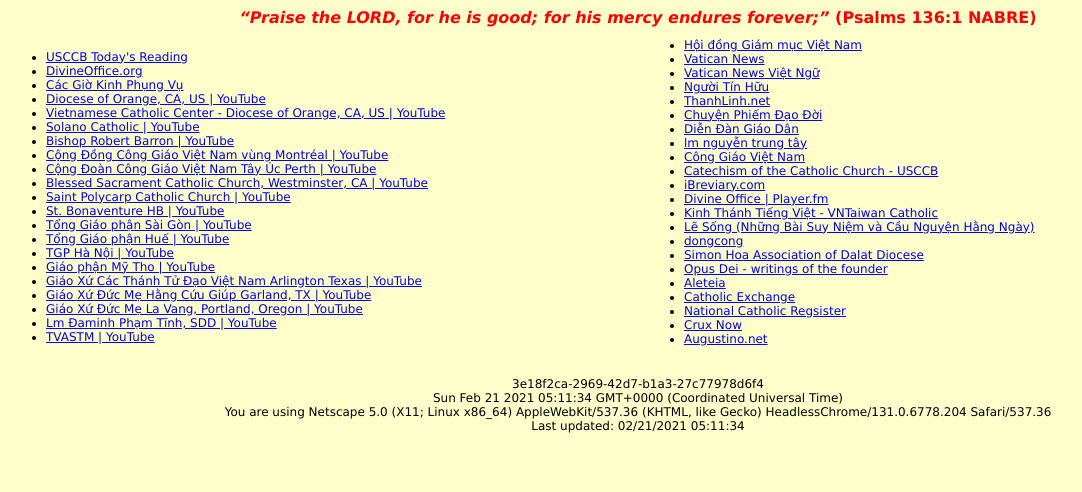
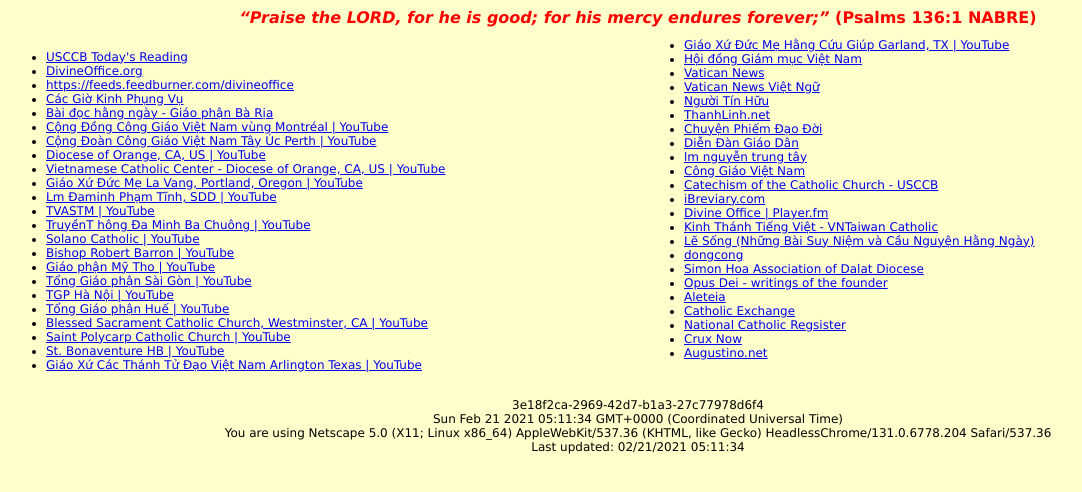
Before and after one commit to vietdeveloper/vietdeveloper.github.io, a plain HTML site: page cg.html in a window 1280 px wide. Shown: the whole page, without its empty margins (2-1084 px from the left). Drawn offline with Linux system fonts and the light colour scheme.

Commit message:
2021-02-20

```diff
--- a/cg.html
+++ b/cg.html
@@ -44,26 +44,29 @@
     <article>
         <ul>
             <li><a href="http://www.usccb.org/bible/readings/index.cfm" target="_blank">USCCB Today's Reading</a></li>
-            <li><a href="http://divineoffice.org" target="_blank">DivineOffice.org</a></li>
+            <li><a href="https://divineoffice.org/" target="_blank">DivineOffice.org</a></li>
+            <li><a href="https://feeds.feedburner.com/divineoffice" target="_blank">https://feeds.feedburner.com/divineoffice</a></li>
             <li><a href="https://ktcgkpv.org/readings/prayer" target="_blank">Các Giờ Kinh Phụng Vụ</a></li>
-            <li><a href="https://www.youtube.com/user/DioceseOrange" target="_blank">Diocese of Orange, CA, US | YouTube</a></li>
-            <li><a href="https://www.youtube.com/VietCatholicCenter" target="_blank">Vietnamese Catholic Center - Diocese of Orange, CA, US | YouTube</a></li>
+            <li><a href="https://www.giaophanbaria.org/category/thanh-kinh-giao-ly/bai-doc-hang-ngay" target="_blank">Bài đọc hằng ngày - Giáo phận Bà Rịa</a></li>
+            <li><a href="https://www.youtube.com/c/conggiaomontreal/videos" target="_blank">Cộng Đồng Công Giáo Việt Nam vùng Montréal | YouTube</a></li>
+            <li><a href="https://www.youtube.com/c/VietCathPerth/videos" target="_blank">Cộng Đoàn Công Giáo Việt Nam Tây Úc Perth | YouTube</a></li>
+            <li><a href="https://www.youtube.com/user/DioceseOrange/videos" target="_blank">Diocese of Orange, CA, US | YouTube</a></li>
+            <li><a href="https://www.youtube.com/c/VietCatholicCenter/videos" target="_blank">Vietnamese Catholic Center - Diocese of Orange, CA, US | YouTube</a></li>
+            <li><a href="https://www.youtube.com/c/OurLadyOfLavangParishOregon/videos" target="_blank">Giáo Xứ Đức Mẹ La Vang, Portland, Oregon | YouTube</a></li>
+            <li><a href="https://www.youtube.com/user/ANSGAR1965TX/" target="_blank">Lm Đaminh Phạm Tĩnh, SDD | YouTube</a></li>
+            <li><a href="https://www.youtube.com/c/tvastm/videos" target="_blank">TVASTM | YouTube</a></li>
+            <li><a href="https://www.youtube.com/c/Truy%E1%BB%81nTh%C3%B4ng%C4%90aMinhBaChu%C3%B4ng/videos" target="_blank">TruyềnT hông Đa Minh Ba Chuông | YouTube</a></li>
             <li><a href="https://www.youtube.com/c/solanocatholic" target="_blank">Solano Catholic | YouTube</a></li>
-            <li><a href="https://www.youtube.com/user/wordonfirevideo" target="_blank">Bishop Robert Barron | YouTube</a></li>
-            <li><a href="https://www.youtube.com/conggiaomontreal" target="_blank">Cộng Đồng Công Giáo Việt Nam vùng Montréal | YouTube</a></li>
-            <li><a href="https://www.youtube.com/channel/UCTFtGyo2eoAe83K6pxBsxNg" target="_blank">Cộng Đoàn Công Giáo Việt Nam Tây Úc Perth | YouTube</a></li>
+            <li><a href="https://www.youtube.com/user/wordonfirevideo/videos" target="_blank">Bishop Robert Barron | YouTube</a></li>
+            <li><a href="https://www.youtube.com/c/giaophanmytho1/videos" target="_blank">Giáo phận Mỹ Tho | YouTube</a></li>
+            <li><a href="https://www.youtube.com/c/tonggiaophansaigonmedia/videos" target="_blank">Tổng Giáo phận Sài Gòn | YouTube</a></li>
+            <li><a href="https://www.youtube.com/c/TGPH%C3%A0N%E1%BB%99i1/videos" target="_blank">TGP Hà Nội | YouTube</a></li>
+            <li><a href="https://www.youtube.com/channel/UCiJoqMrcjTopRd8daAV634Q/videos" target="_blank">Tổng Giáo phận Huế | YouTube</a></li>
             <li><a href="https://www.youtube.com/channel/UCBvIB9QEQSif1A30cNZNhcg" target="_blank">Blessed Sacrament Catholic Church, Westminster, CA | YouTube</a></li>
             <li><a href="https://www.youtube.com/channel/UCPTXlfBGORRKq7FfGTlGnzA" target="_blank">Saint Polycarp Catholic Church | YouTube</a></li>
             <li><a href="https://www.youtube.com/channel/UC8nWBM_qeIoMf6Q9jg5117w" target="_blank">St. Bonaventure HB | YouTube</a></li>
-            <li><a href="https://www.youtube.com/user/tonggiaophansaigon" target="_blank">Tổng Giáo phận Sài Gòn | YouTube</a></li>
-            <li><a href="https://www.youtube.com/channel/UCiJoqMrcjTopRd8daAV634Q" target="_blank">Tổng Giáo phận Huế | YouTube</a></li>
-            <li><a href="https://www.youtube.com/channel/UCGyTVQ6ufNhSkeh7YKaaRpA" target="_blank">TGP Hà Nội | YouTube</a></li>
-            <li><a href="https://www.youtube.com/user/giaophanmytho1" target="_blank">Giáo phận Mỹ Tho | YouTube</a></li>
             <li><a href="https://www.youtube.com/c/GXCTTDVN/" target="_blank">Giáo Xứ Các Thánh Tử Đạo Việt Nam Arlington Texas | YouTube</a></li>
             <li><a href="https://www.youtube.com/channel/UCEFycqnOif0TEgSFKiuBvYA/" target="_blank">Giáo Xứ Đức Mẹ Hằng Cứu Giúp Garland, TX | YouTube</a></li>
-            <li><a href="https://www.youtube.com/c/OurLadyOfLavangParishOregon/" target="_blank">Giáo Xứ Đức Mẹ La Vang, Portland, Oregon | YouTube</a></li>
-            <li><a href="https://www.youtube.com/user/ANSGAR1965TX/" target="_blank">Lm Đaminh Phạm Tĩnh, SDD | YouTube</a></li>
-            <li><a href="https://www.youtube.com/tvastm/" target="_blank">TVASTM | YouTube</a></li>
             <li><a href="https://hdgmvietnam.com/" target="_blank">Hội đồng Giám mục Việt Nam</a></li>
             <li><a href="https://www.vaticannews.va/en.html" target="_blank">Vatican News</a></li>
             <li><a href="https://www.vaticannews.va/vi.html" target="_blank">Vatican News Việt Ngữ</a></li>
```
